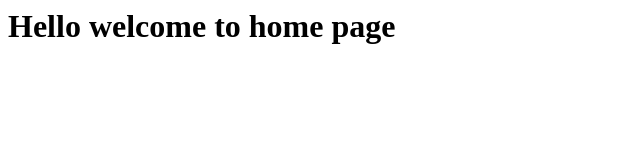
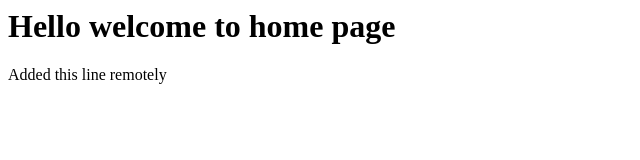
Before and after one commit to milankar999/HUB, a plain HTML site: page index.html in a window 1280 px wide. Shown: the whole page, without its empty margins (0-640 px from the left). Drawn offline with Linux system fonts and the light colour scheme.

Commit message:
added line in index.html

```diff
--- a/index.html
+++ b/index.html
@@ -4,5 +4,6 @@
 	</head>
 	<body>
 		<h1>Hello welcome to home page</h1>
+		Added this line remotely
 	</body>
 </html>
```
